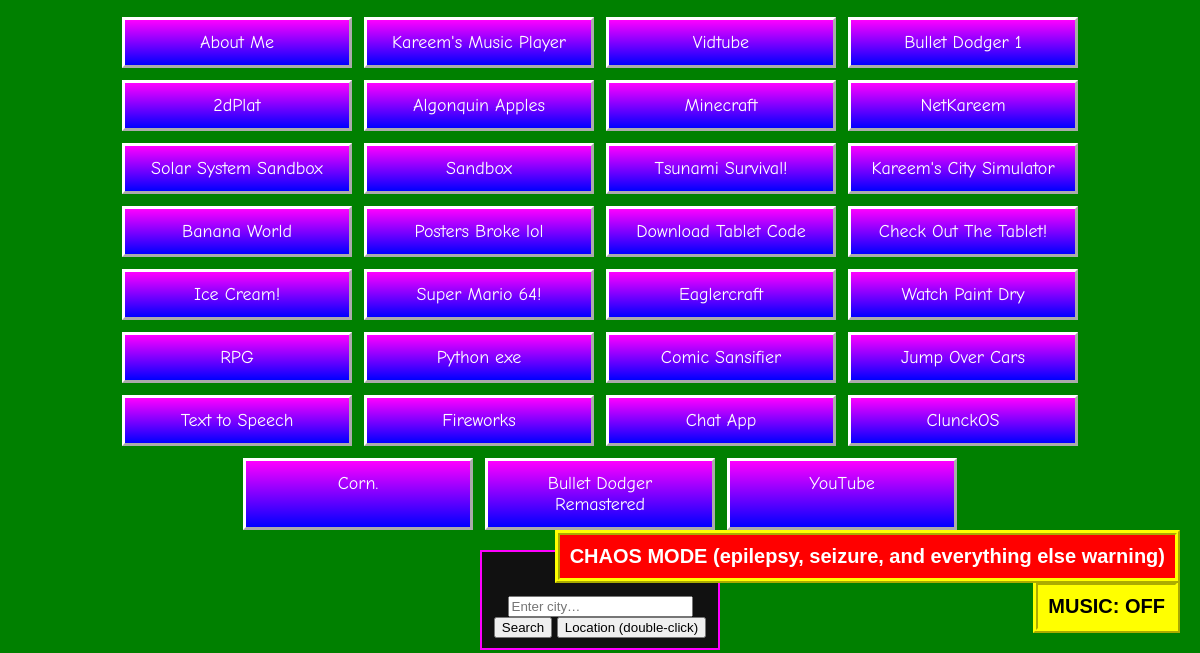
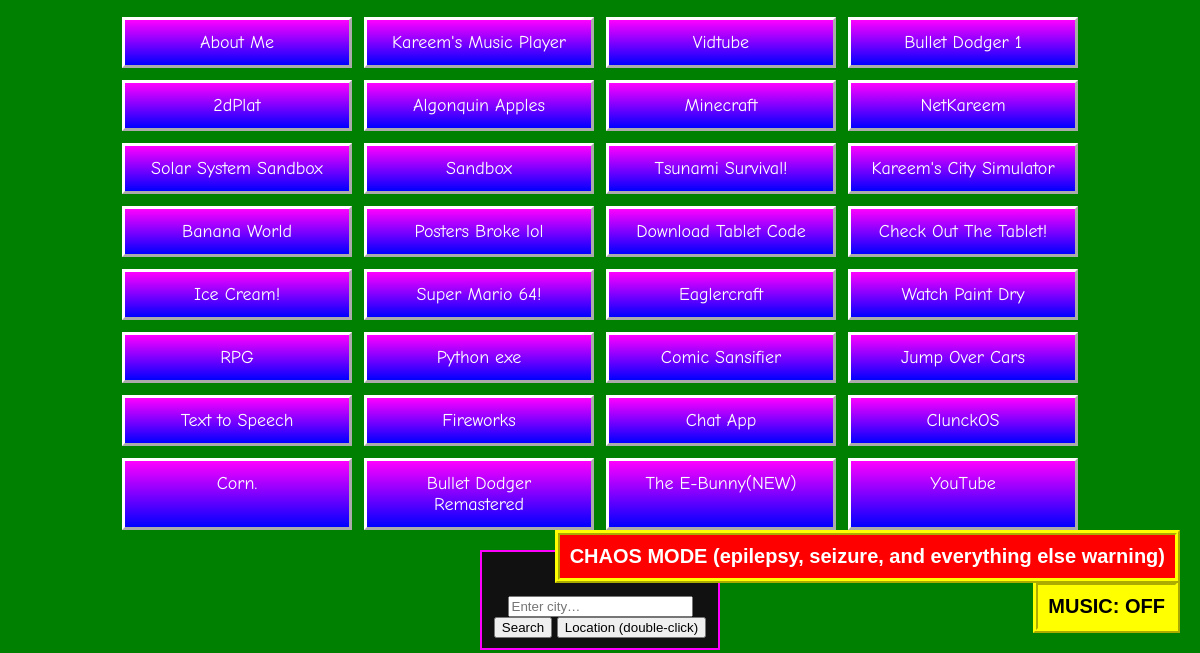
Before and after one commit to kareemiismail/kareemweb, an Electron app: page index.html in a window 1200 px wide. Shown: the part 147-800 px from the top of the page. Drawn offline with Linux system fonts and the light colour scheme; no server answers.

Commit message:
Refactor index.html for improved structure and readability

```diff
--- a/index.html
+++ b/index.html
@@ -132,6 +132,7 @@
   <a href="OS.html" class="game-button" target="_blank">ClunckOS</a>
   <a href="Corn.html" class="game-button" target="_blank">Corn.</a>
   <a href="Goff.html" class="game-button" target="_blank">Bullet Dodger Remastered</a>
+  <a href="https://www.mediafire.com/file/940dytzm0cxmyvx/E-Bunny.exe/file" class="game-button" target="_blank">The E-Bunny(NEW)</a>
   <a href="https://www.youtube.com/@karemeon" class="game-button" target="_blank">YouTube</a>
 </div>
 
```
